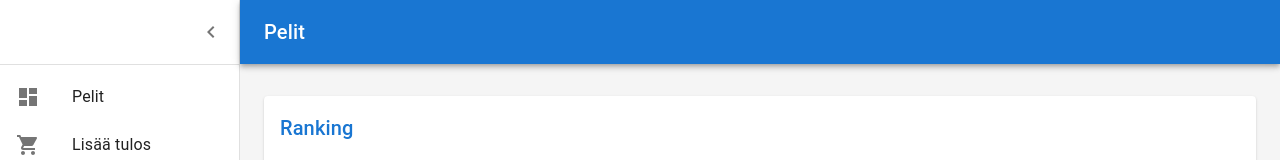
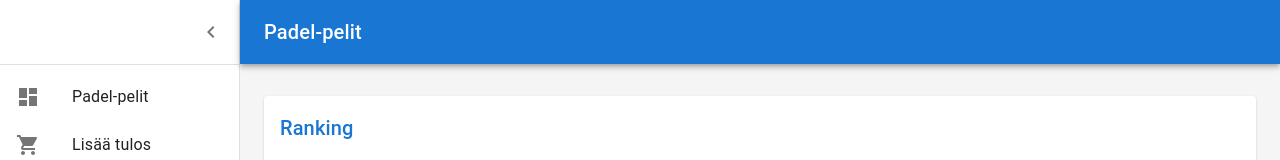
Before and after one commit to mikesmallhelp/padel-ranking, a Next.js app: page / in a window 1280 px wide. Shown: the top 160 px of the page. Built offline with nearby package versions, Linux system fonts and the light colour scheme; no server answers; the database is empty.

Commit message:
Palautettu otsikot

```diff
--- a/components/menuItems.tsx
+++ b/components/menuItems.tsx
@@ -12,7 +12,7 @@ export const menuItems = (
       <ListItemIcon>
         <DashboardIcon />
       </ListItemIcon>
-      <ListItemText primary="Pelit" />
+      <ListItemText primary="Padel-pelit" />
     </ListItemButton>
     <ListItemButton href="/add-result">
       <ListItemIcon>
--- a/pages/index.tsx
+++ b/pages/index.tsx
@@ -20,7 +20,7 @@ export const getStaticProps: GetStaticProps = async () => {
 
 const PadelGamesContainer = ({ players }: { players: Player[] }) => {
   return (
-    <Dashboard title="Pelit">
+    <Dashboard title="Padel-pelit">
       <PadelGames players={players} />
     </Dashboard>
   )
```
